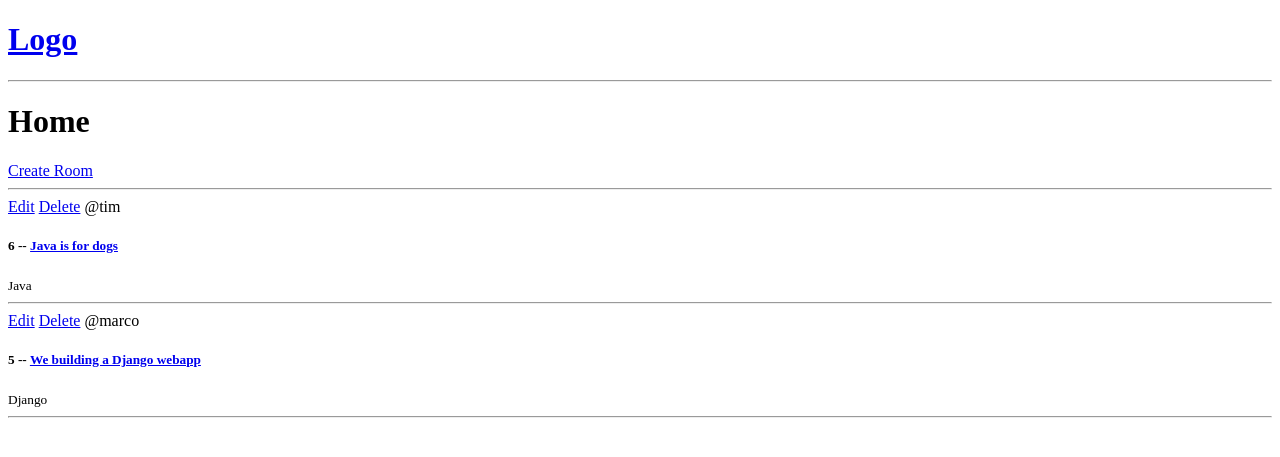
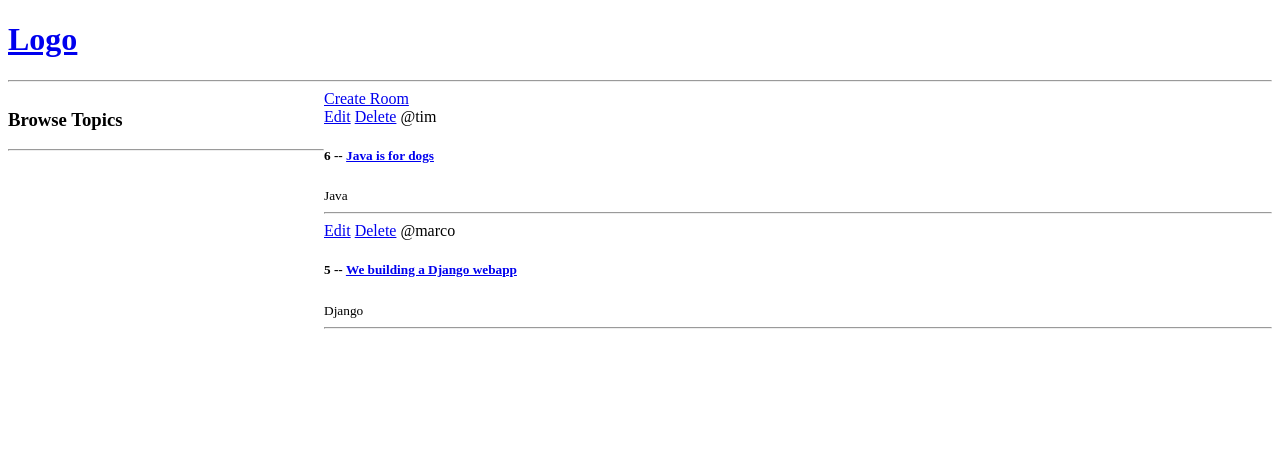
Before and after one commit to ThatGui887/djgoapp, a Django app: page / in a window 1280 px wide. Shown: the top 457 px of the page. Run offline with Django 5.2, Linux system fonts and the light colour scheme; data comes from the database, SQL or seed files in the repository; both versions use the stored data as it was after the commit.

Commit message:
changed blayout of "home.html", added some style to class"home-container"

```diff
--- a/base/templates/base/home.html
+++ b/base/templates/base/home.html
@@ -2,12 +2,23 @@
 
 {% block content %}
 
-<h1>Home</h1>
+<style>
+    .home-container{
+        display: grid;
+        grid-template-columns: 1fr 3fr;
+    }
+</style>
 
-<div>
 
-    <a href="{% url 'create-room' %}">Create Room</a>
-    <hr>
+<div class="home-container">
+
+    <div>
+        <h3>Browse Topics</h3>
+        <hr>
+    </div>
+
+    <div>
+        <a href="{% url 'create-room' %}">Create Room</a>
 
     <div>
         {% for room in rooms %}
@@ -18,10 +29,14 @@
             <h5>{{room.id}} -- <a href="{% url 'room' room.id %}">{{room.name}}</h5></a>
             <small>{{room.topic.name}}</small>
             <hr>
-
         </div>
 
         {% endfor%}
     </div>
+
+    </div>
+
+
+
 </div>
 {% endblock content %}
--- a/base/views.py
+++ b/base/views.py
@@ -1,5 +1,5 @@
 from django.shortcuts import render, redirect
-from .models import Room
+from .models import Room, Topic
 from .forms import RoomForm
 
 #rooms = [
@@ -10,7 +10,10 @@ from .forms import RoomForm
 
 def home(request):
     rooms = Room.objects.all()
-    context = {'rooms':rooms}
+
+    topics = Topic.objects.all()
+
+    context = {'rooms':rooms, 'topics':topics}
     return render(request, 'base/home.html', context)
 
 def room(request, pk):
```
Also changed, not shown: db.sqlite3.
